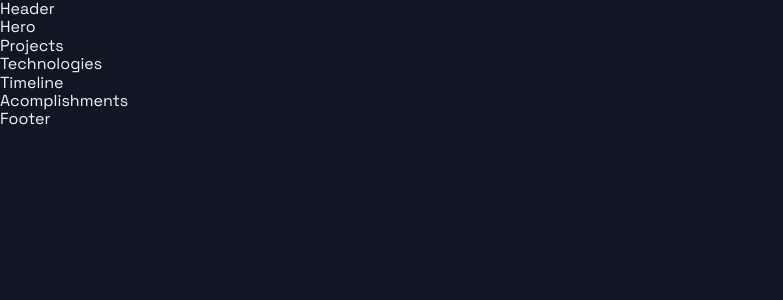
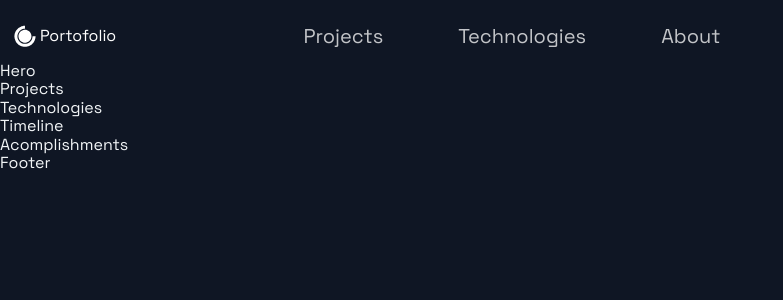
Before and after one commit to dennyrismanto/Portofolio, a Next.js app: page / in a window 1280 px wide. Shown: the top 300 px of the page, without its empty margins (0-783 px from the left). Built offline with nearby package versions, Linux system fonts and the light colour scheme.

Commit message:
Update Header.js

```diff
--- a/src/components/Header/Header.js
+++ b/src/components/Header/Header.js
@@ -1,14 +1,45 @@
-import Link from 'next/link';
-import React from 'react';
-import { AiFillGithub, AiFillInstagram, AiFillLinkedin } from 'react-icons/ai';
-import { DiCssdeck } from 'react-icons/di';
+import Link from "next/link";
+import React from "react";
+import { AiFillGithub, AiFillInstagram, AiFillLinkedin } from "react-icons/ai";
+import { DiCssdeck } from "react-icons/di";
 
-import { Container, Div1, Div2, Div3, NavLink, SocialIcons } from './HeaderStyles';
+import {
+  Container,
+  Div1,
+  Div2,
+  Div3,
+  NavLink,
+  SocialIcons,
+} from "./HeaderStyles";
 
-const Header = () =>  (
-  <div>
-    Header
-  </div>
+const Header = () => (
+  <Container>
+    <Div1>
+      <Link href="/">
+        <a style={{ display: "flex", alignItems: "center", color: "white" }}>
+          <DiCssdeck size="3rem" />
+          <span>Portofolio</span>
+        </a>
+      </Link>
+    </Div1>
+    <Div2>
+      <li>
+        <Link href="#projects">
+          <NavLink>Projects</NavLink>
+        </Link>
+      </li>
+      <li>
+        <Link href="#tech">
+          <NavLink>Technologies</NavLink>
+        </Link>
+      </li>
+      <li>
+        <Link href="#about">
+          <NavLink>About</NavLink>
+        </Link>
+      </li>
+    </Div2>
+  </Container>
 );
 
 export default Header;
```
